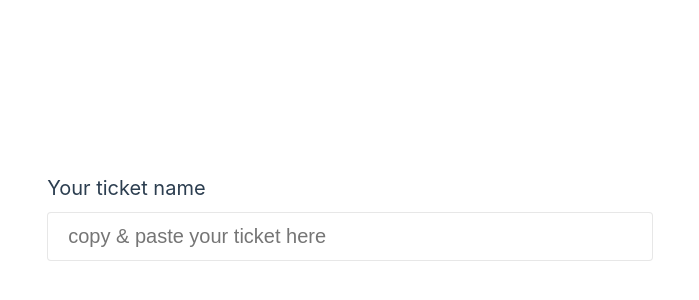
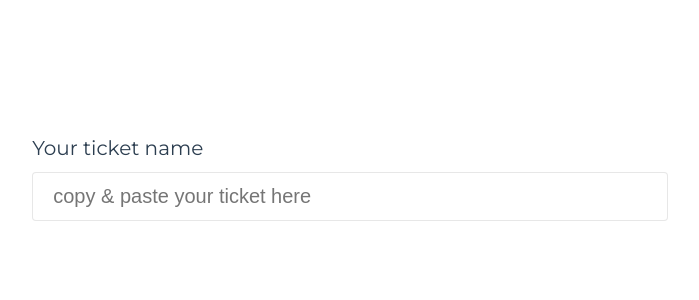
Before and after one commit to dasilvaluis/pull-request-namer, a Vue app: page / in a window 1280 px wide. Shown: the part 28-328 px from the top of the page, without its empty margins (290-989 px from the left). Built offline with nearby package versions, Linux system fonts and the light colour scheme.

Commit message:
Add Montserrat font

```diff
--- a/src/App.vue
+++ b/src/App.vue
@@ -24,7 +24,7 @@ const ticketData = ref<{ branchName: string; requestTitle: string }>()
 main {
   display: flex;
   justify-content: center;
-  margin-top: 25vh;
+  margin-top: 20vh;
 }
 
 .wrapper {
--- a/src/assets/base.scss
+++ b/src/assets/base.scss
@@ -66,14 +66,16 @@
   font-weight: normal;
 }
 
+html {
+  font-size: 16px;
+}
+
 body {
   color: var(--color-text);
   background: var(--color-background);
   transition: color 0.5s, background-color 0.5s;
   line-height: 1.6;
-  font-family: Inter, -apple-system, BlinkMacSystemFont, 'Segoe UI', Roboto, Oxygen, Ubuntu,
-    Cantarell, 'Fira Sans', 'Droid Sans', 'Helvetica Neue', sans-serif;
-  font-size: 16px;
+  font-family: 'Montserrat', "Open Sans", 'Helvetica Neue', sans-serif;
   text-rendering: optimizeLegibility;
   -webkit-font-smoothing: antialiased;
   -moz-osx-font-smoothing: grayscale;
--- a/src/main.ts
+++ b/src/main.ts
@@ -1,4 +1,6 @@
 import './assets/main.scss'
+import '@fontsource/montserrat/400.css';
+import '@fontsource/montserrat/700.css';
 
 import { createApp } from 'vue'
 import App from './App.vue'
```
